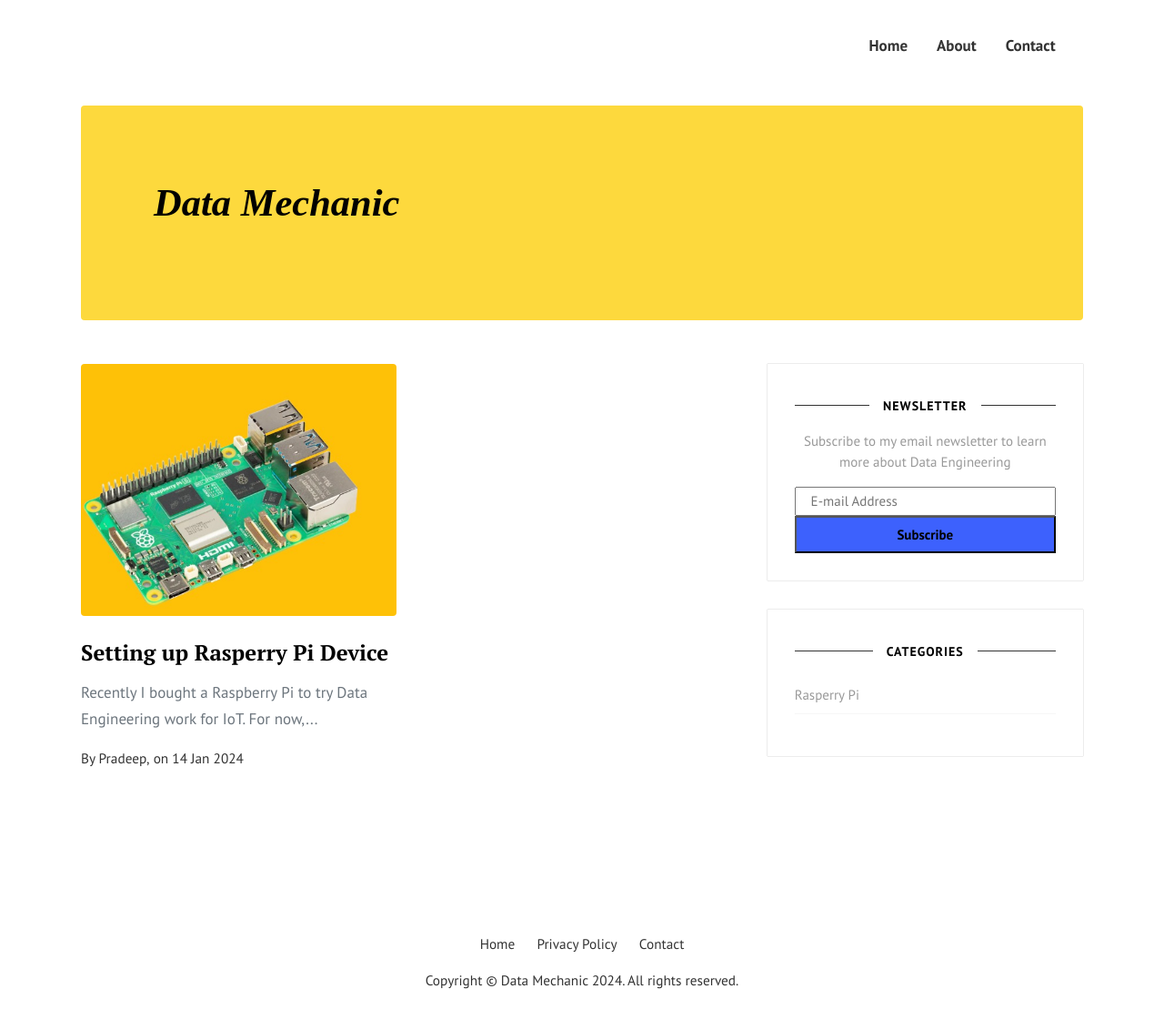
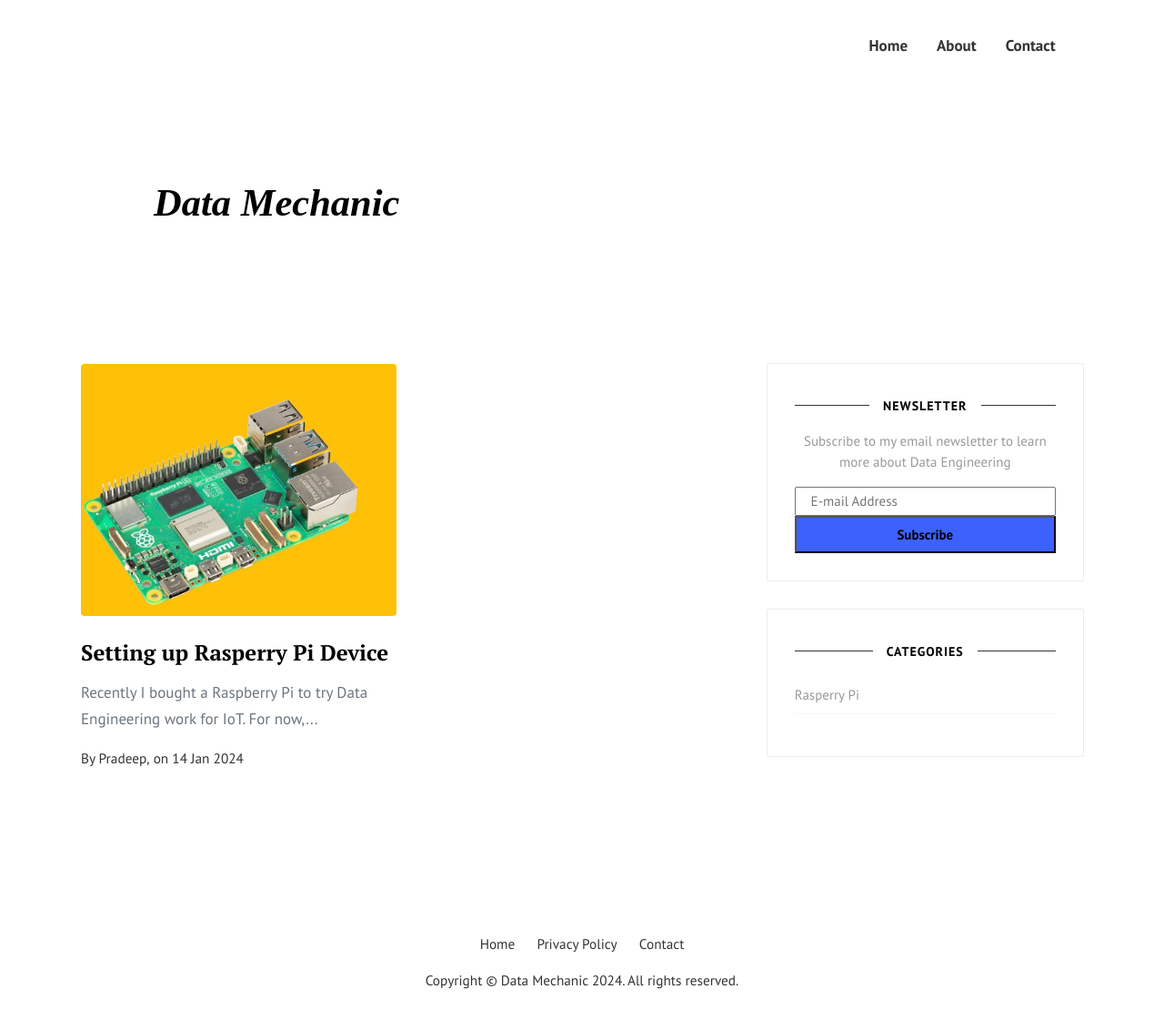
Before and after one commit to pradeap/dev-data-mechanic-website, a Jekyll site: the page built from index.html, in a window 1280 px wide and 1120 px high. Shown: the whole window at 91% size. Built offline with Jekyll 4.4.1, drawn with Linux system fonts in a browser that asks for light colours; the list of posts is cut into pages by our own code; comment, search, counter and statistics services are not loaded.

Commit message:
Update theme.scss

```diff
--- a/assets/css/theme.scss
+++ b/assets/css/theme.scss
@@ -135,7 +135,7 @@ small, .small {
 /* Pages
 ================================================== */
 .hero {
-    background: #fdd93d;
+    background: #ffffff;
     padding: 5rem 5rem;
 }
 
@@ -550,7 +550,7 @@ background-color: #fff;
 img {max-width:100%;height: auto;}
 
 .bottompagination span.navigation a {
-	background: #6cf5a0;
+	background: #fdd93d;
     color: #333;
     padding: 5px;
     border-radius: 3px;
```
